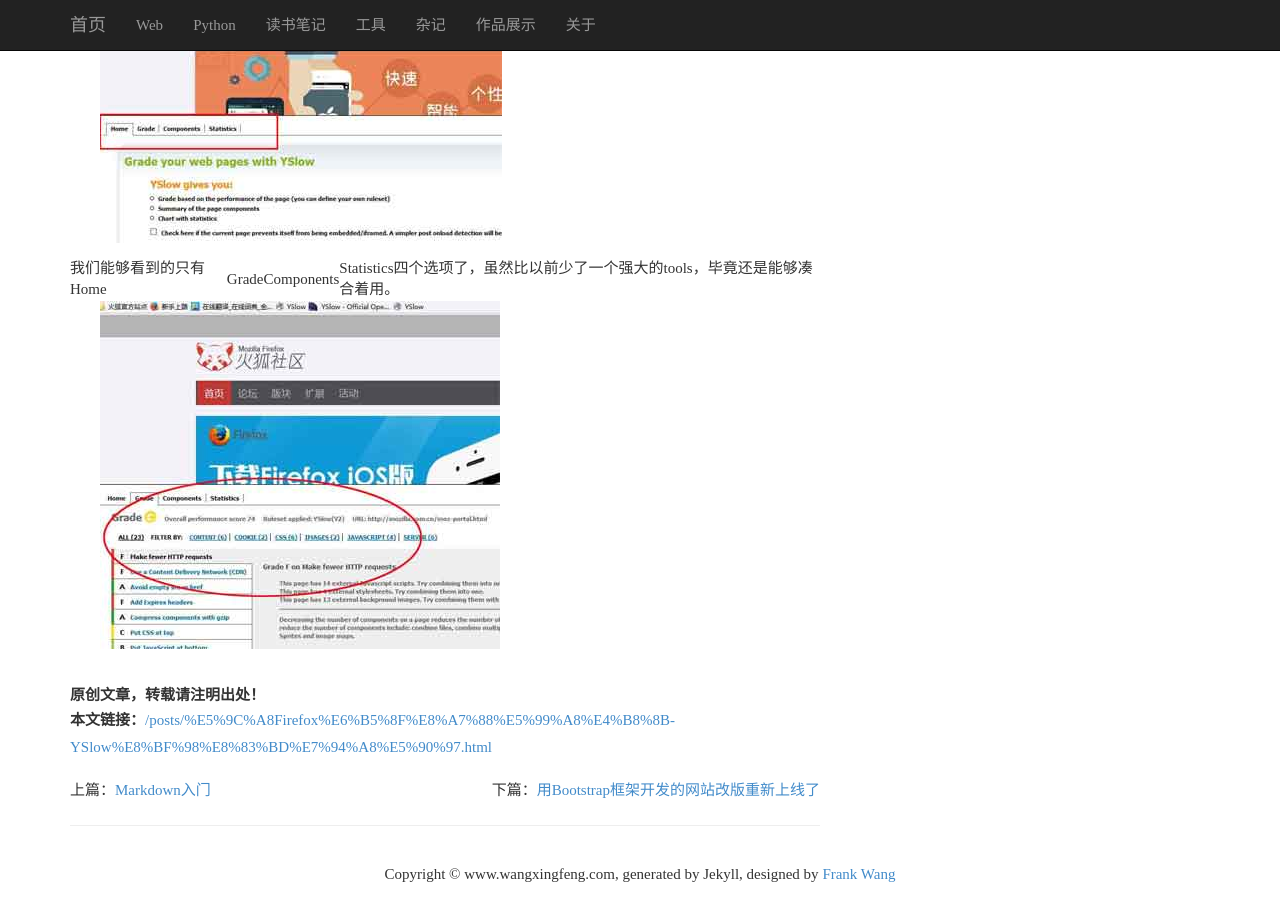
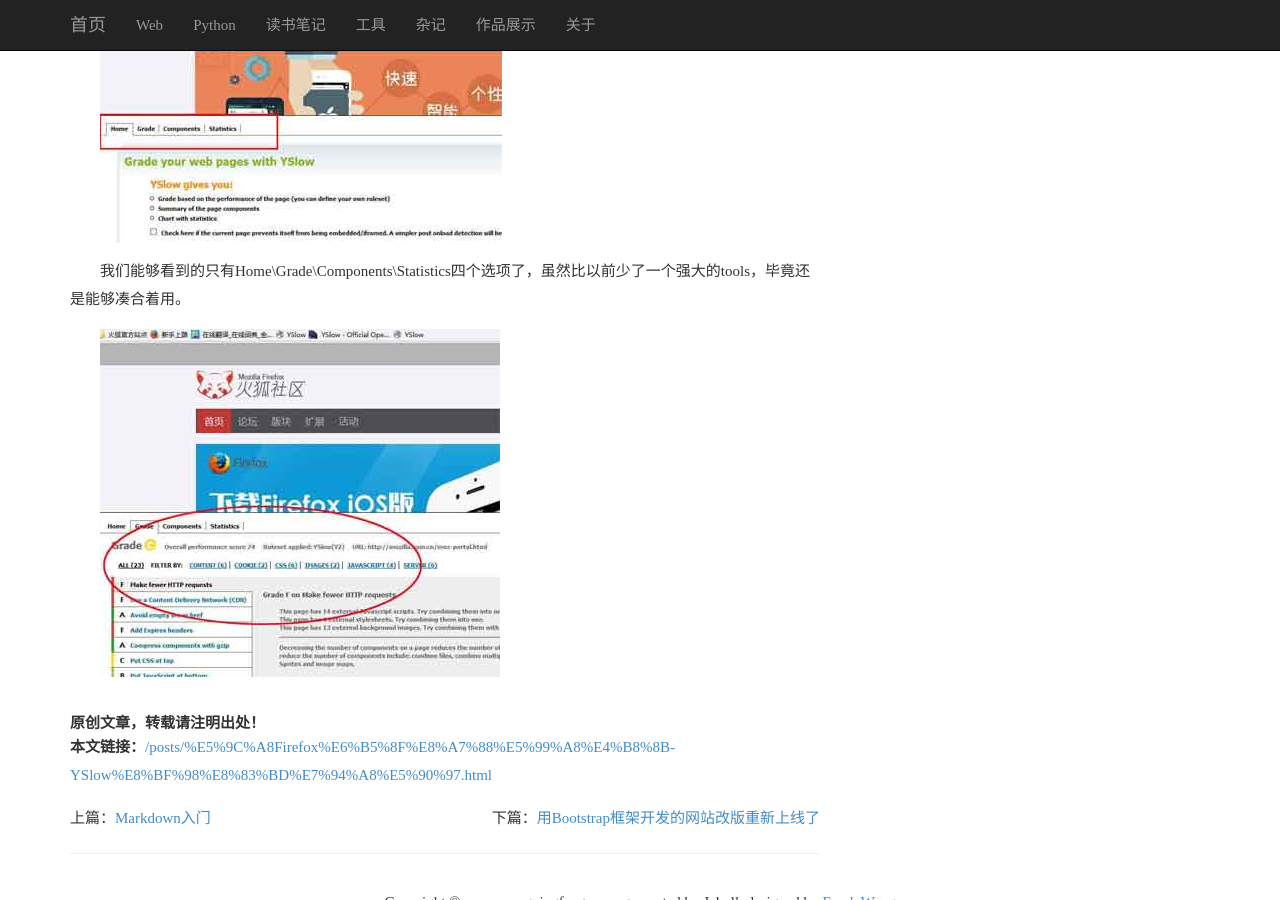
Before and after one commit to frankwang0909/blog_v1.0, a Jekyll site: the page built from _posts/2016-05-08-在Firefox浏览器下，YSlow还能用吗.md, in a window 1280 px wide and 900 px high, scrolled down 1783 px. Built offline with Jekyll 4.4.1, drawn with Linux system fonts in a browser that asks for light colours; nearby versions of some CDN libraries; library files that are not in the unit come from our copies; comment, search, counter and statistics services are not loaded.

Commit message:
修改排版

```diff
--- a/_posts/2016-05-08-在Firefox浏览器下，YSlow还能用吗.md
+++ b/_posts/2016-05-08-在Firefox浏览器下，YSlow还能用吗.md
@@ -47,7 +47,7 @@
 ![](../images/yslow04.jpg)
 
 
-我们能够看到的只有Home|Grade|Components|Statistics四个选项了，虽然比以前少了一个强大的tools，毕竟还是能够凑合着用。
+我们能够看到的只有Home\Grade\Components\Statistics四个选项了，虽然比以前少了一个强大的tools，毕竟还是能够凑合着用。
 
 
 ![](../images/yslow05.jpg)
```
